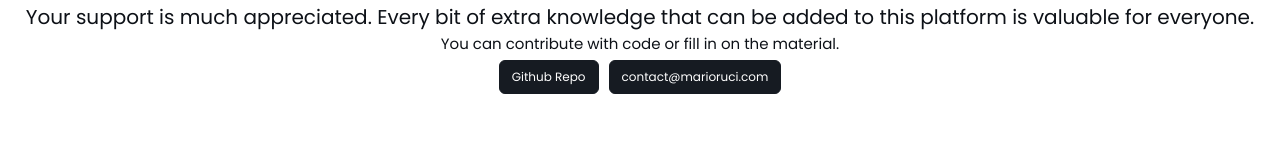
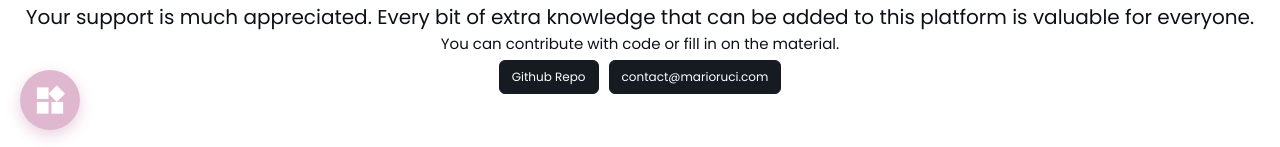
Before and after one commit to MRmarioruci/seMastery, a React (Create React App) app in the folder client/: page /angular in a window 1280 px wide. Shown: the part 650-797 px from the top of the page. Built offline with nearby package versions, Linux system fonts and the light colour scheme; no server answers.

Commit message:
added a static navigation widget

```diff
--- a/client/src/components/Cheatsheet.tsx
+++ b/client/src/components/Cheatsheet.tsx
@@ -14,6 +14,7 @@
 import HighlighterThemeSelector from './HighlighterThemeSelector';
 import LayoutSelector from './LayoutSelector';
 import { useCustomContext } from '../contexts/theme-context';
+import StaticNavigation from './utils/StaticNavigation';
 
 function CheatsheetComponent() {
 	const { id } = useParams();
@@ -56,8 +57,8 @@
 	}
 	useEffect(() => {
 		if(!id) return;
-
-		const c = menu.interview.find( item => item.href === id);
+		const m = menu.find( (menuItem) => menuItem.title === 'Interview Cheatsheets');
+		const c = m?.items.find( item => item.href === id);
 		if(!c) throw new Error(`Could not find the requested ${id} menu item`);
 
 		setCheatsheet(c);
@@ -70,6 +71,7 @@
 	}, [jsonData, selectedGroup])
 	return (
 		<div className="cheatsheets">
+			<StaticNavigation />
 			{cheatsheet &&
 				<div className={`cheatsheet__${cheatsheet.href}`}>
 					<div className="cheatsheet__inner">
--- a/client/src/components/Main.tsx
+++ b/client/src/components/Main.tsx
@@ -3,7 +3,21 @@
 import {menu} from './utils/NavItems';
 import contactAnimation from '../animations/contact.json';
 
+type MenuItem = {
+	title: string;
+	href: string;
+	icon: string ;
+}
+type MenuGroup = {
+	title: string;
+	items: MenuItem[];
+}
+
 function Main() {
+	const interviewMenu = menu.find( (menuItem:MenuGroup) => menuItem.title === 'Interview Cheatsheets');
+	const projectsMenu = menu.find( (menuItem:MenuGroup) => menuItem.title === 'Project Based Learning');
+	const juniorMistakesMenu = menu.find( (menuItem:MenuGroup) => menuItem.title === 'Junior Mistakes');
+	const leetcodeMenu = menu.find( (menuItem:MenuGroup) => menuItem.title === 'Leetcode');
 	return (
 		<>
 			<div className="main">
@@ -41,7 +55,7 @@
 						Interview specific cheatsheets. Concepts and general interview material to brush up before the big day.
 					</div>
 					<div className="main__contents-menu">
-						{menu.interview.map((item, index) => {
+						{interviewMenu?.items.map((item:MenuItem, index) => {
 							return (
 								<a href={`/${item.href}`} className="card main__contents-card" key={`menu__${index}`}>
 									<b className="text__primary font__10">{'/'}</b> {item.title}
@@ -64,7 +78,7 @@
 						Mistakes can happen in the code whether you are a junior or senior engineer. Don't worry about it, here is a technology specific list of mistakes that will make you a pro.
 					</div>
 					<div className="main__contents-menu">
-						{menu.mistakes.map((item, index) => {
+						{juniorMistakesMenu?.items.map((item:MenuItem, index) => {
 							return (
 								<a href={`/projects/${item.href}`} className="card main__contents-card" key={`menu__${index}`}>
 									<b className="text__primary font__10">{'/'}</b> {item.title}
@@ -79,7 +93,7 @@
 						From zero to hero. Learning new technologies is a must in our profession. The only good way to learn them is by doing. Start from level 1 to the last level and then you can call yourself a pro.
 					</div>
 					<div className="main__contents-menu">
-						{menu.projects.map((item, index) => {
+						{projectsMenu?.items.map((item:MenuItem, index) => {
 							return (
 								<a href={`/projects/${item.href}`} className="card main__contents-card" key={`menu__${index}`}>
 									<b className="text__primary font__10">{'/'}</b> {item.title}
@@ -94,7 +108,7 @@
 						From zero to hero. Learning new technologies is a must in our profession. The only good way to learn them is by doing. Start from level 1 to the last level and then you can call yourself a pro.
 					</div>
 					<div className="main__contents-menu">
-						{menu.leetcode.map((item, index) => {
+						{leetcodeMenu?.items.map((item:MenuItem, index) => {
 							return (
 								<a href={`/${item.href}`} className="card main__contents-card" key={`menu__${index}`}>
 									<b className="text__primary font__10">{'/'}</b> {item.title}
@@ -109,38 +123,15 @@
 
 					</div>
 					<div className="main__contents-menu">
-						{menu.leetcode.map((item, index) => {
+						{/* {leetcodeMenu.map((item, index) => {
 							return (
 								<a href={`/${item.href}`} className="card main__contents-card" key={`menu__${index}`}>
 									<b className="text__primary font__10">{'/'}</b> {item.title}
 								</a>
 							)
-						})}
+						})} */}
 					</div>
 				</div>
-				{/* <div className="main__contents">
-					<div className="btn btn__primary-soft text__normal btn__rounded btn__md main__contents-label">Syntax Cheatsheets</div>
-					<div className="text__center text__muted">
-						Syntax specific cheatsheets for languages and technologies. Useful for quick reference when coding.
-					</div>
-					<div className="main__contents-menu">
-						{menu.map((item, index) => {
-							return (
-								<a href={`/${item.href}`} className="card main__contents-card" key={`menu__${index}`}>
-									<b className="text__primary font__10">{'/'}</b> {item.title}
-								</a>
-							)
-						})}
-					</div>
-					<div className="text__center">
-						<button className="btn btn__secondary text__normal btn__rounded">
-							<span className="material-icons">
-								add
-							</span>
-							Suggest an addition
-						</button>
-					</div>
-				</div> */}
 				<div className="main__contents">
 					<div className="text__center">
 						<Lottie
@@ -157,34 +148,6 @@
 						</div>
 					</div>
 				</div>
-				{/* <div className="main__contents">
-					<div className="btn btn__primary-soft text__normal btn__rounded btn__md main__contents-label">Resources</div>
-					<div className="main__contents-menu">
-
-					</div>
-					<div className="text__center">
-						<button className="btn btn__secondary text__normal btn__rounded">
-							<span className="material-icons">
-								add
-							</span>
-							Suggest an addition
-						</button>
-					</div>
-				</div>
-				<div className="main__contents">
-					<div className="btn btn__primary-soft text__normal btn__rounded btn__md main__contents-label">Leetcode</div>
-					<div className="main__contents-menu">
-
-					</div>
-					<div className="text__center">
-						<button className="btn btn__secondary text__normal btn__rounded">
-							<span className="material-icons">
-								add
-							</span>
-							Suggest an addition
-						</button>
-					</div>
-				</div> */}
 			</div>
 		</>
 	)
--- a/client/src/components/Projects.tsx
+++ b/client/src/components/Projects.tsx
@@ -54,8 +54,8 @@
 	}
 	useEffect(() => {
 		if(!id) return;
-
-		const c = menu.projects.find( item => item.href === id);
+		const m = menu.find( (menuItem) => menuItem.title === 'Project Based Learning');
+		const c = m?.items.find( item => item.href === id);
 		if(!c) throw new Error(`Could not find the requested ${id} menu item`);
 
 		setCheatsheet(c);
--- a/client/src/components/utils/NavItems.tsx
+++ b/client/src/components/utils/NavItems.tsx
@@ -1,5 +1,7 @@
-export const menu = {
-	"interview": [
+export const menu = [
+	{
+		"title": "Interview Cheatsheets",
+		"items": [
 			{
 				title: 'Javascript',
 				href: 'javascript',
@@ -85,8 +87,11 @@
 				href: 'oop',
 				icon: '',
 			},
-	],
-	"projects": [
+		]
+	},
+	{
+		"title": "Project Based Learning",
+		"items": [
 			{
 				title: 'Web Frontend Master',
 				href: 'webFrontend',
@@ -96,16 +101,22 @@
 				title: 'Web Backend Master',
 				href: 'webBackend',
 				icon: '',
+			}
+		]
 	},
-	],
-	"mistakes": [
 	{
-			title: 'Javascript',
-			href: 'javascript',
+		"title": "Junior Mistakes",
+		"items": [
+			{
+				title: 'Web Frontend Master',
+				href: 'webFrontend',
 				icon: '',
-		}
-	],
-	"leetcode": [
+			},
+		]
+	},
+	{
+		"title": "Leetcode",
+		"items": [
 			{
 				title: 'DSA',
 				href: 'dsa',
@@ -123,3 +134,4 @@
 			},
 		]
 	}
+]
--- /dev/null
+++ b/client/src/components/utils/StaticNavigation.tsx
@@ -0,0 +1,35 @@
+import {useState} from 'react';
+import { menu } from './NavItems';
+import '../../scss/partials/StaticNavigation.scss';
+
+function StaticNavigation() {
+	const [menuOpen, setMenuOpen] = useState(false);
+
+	return (
+		<div className="navigation">
+			<div className="navigation__toggle animate__animated animate__bounceInUp" onClick={() => setMenuOpen(!menuOpen)}>
+				<div className="material-icons font__35">
+					{menuOpen ? 'close' : 'widgets'}
+				</div>
+			</div>
+			{ menuOpen &&
+				<div className="navigation__menu animate__animated animate__fadeIn">
+					{menu.map((item, idx) => {
+						return (
+							<div key={`menu__${idx}`} className="navigation__menu-item">
+								{item.title}
+								<div className="btn btn__secondary float--right btn__sm btn__arrow">
+									<span className="material-icons">
+										keyboard_arrow_down
+									</span>
+								</div>
+							</div>
+						)
+					})}
+				</div>
+			}
+		</div>
+	)
+}
+
+export default StaticNavigation
--- /dev/null
+++ b/client/src/scss/partials/StaticNavigation.scss
@@ -0,0 +1,61 @@
+@import "vars";
+
+.navigation{
+
+	.navigation__toggle{
+		position: absolute;
+		left: 20px;
+		bottom: 20px;
+		background-color: RGBA(var(--primary-rgb) / 30%);
+		box-shadow: 0px 5px 15px RGBA(var(--primary-rgb) / 20%);
+		transition: all 0.3s ease 0s;
+		z-index: 11;
+		width: 60px;
+		height: 60px;
+		border-radius: 50%;
+		display: flex;
+		flex-direction: column;
+		justify-content: center;
+		align-items: center;
+		cursor: pointer;
+	}
+	.navigation__menu{
+		display: flex;
+		flex-direction: column;
+		position: absolute;
+		left: 20px;
+		top: 90px;
+		height: 82%;
+		background-color: var(--secondary);
+		z-index: 10;
+		max-width: 300px;
+		width: 300px;
+		box-shadow: 0px 8px 12px RGBA(var(--textColor-rgb) / 4%);
+		padding: 15px;
+		border-radius: 15px;
+
+		.navigation__menu-item{
+			display: flex;
+			flex-direction: row;
+			width: 100%;
+			padding: 10px 10px;
+			background-color: var(--secondary);
+			margin: 2px;
+			border-radius: 6px;
+
+			.btn__arrow{
+				margin: 0px;
+				margin-left: auto;
+				width: 35px;
+				height: 35px;
+				border-radius: 50%;
+				display: flex;
+				flex-direction: column;
+				text-align: center;
+				justify-content: center;
+				padding: 3px;
+			}
+		}
+	}
+
+}
```
Lines whose indentation alone changed are shown as unchanged.
